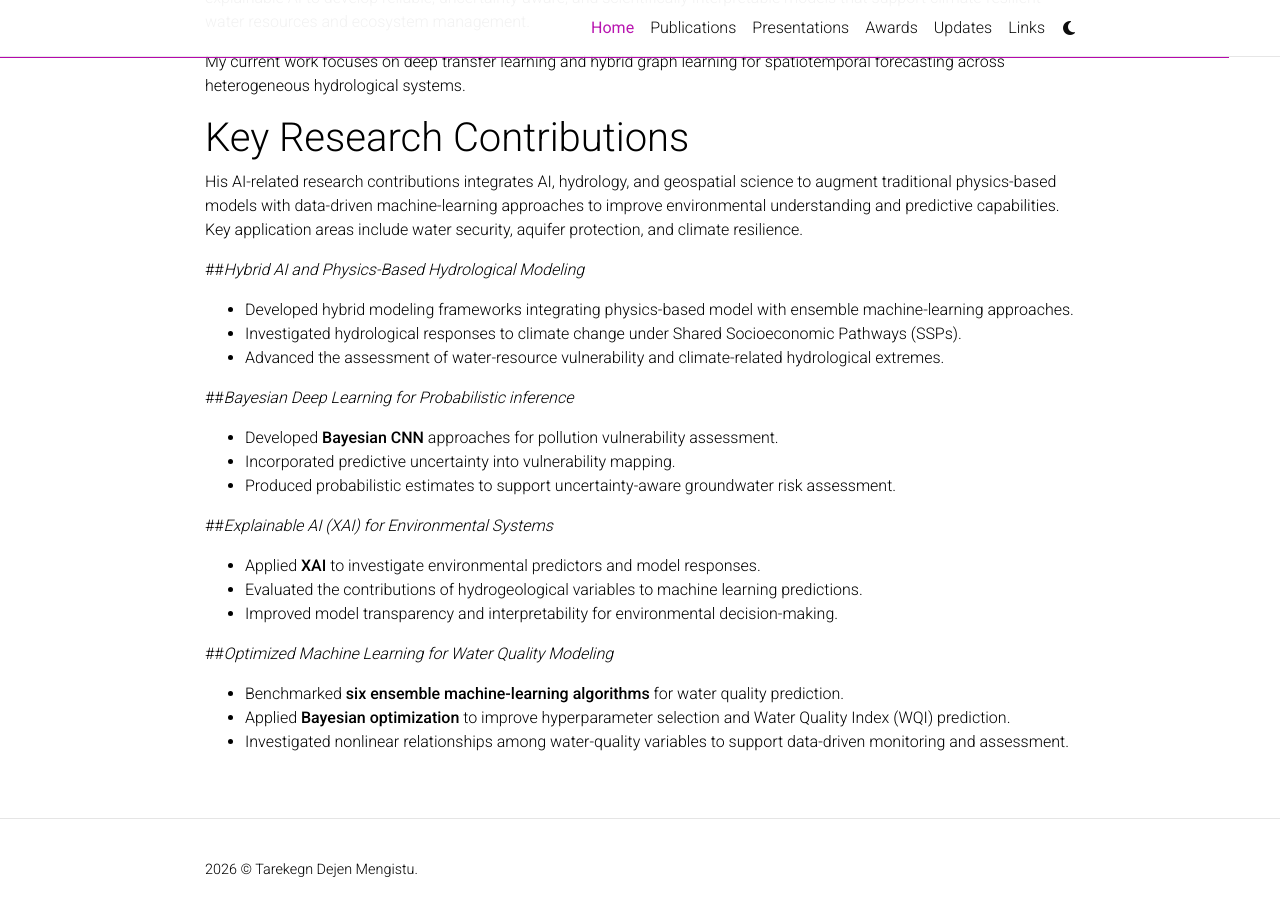
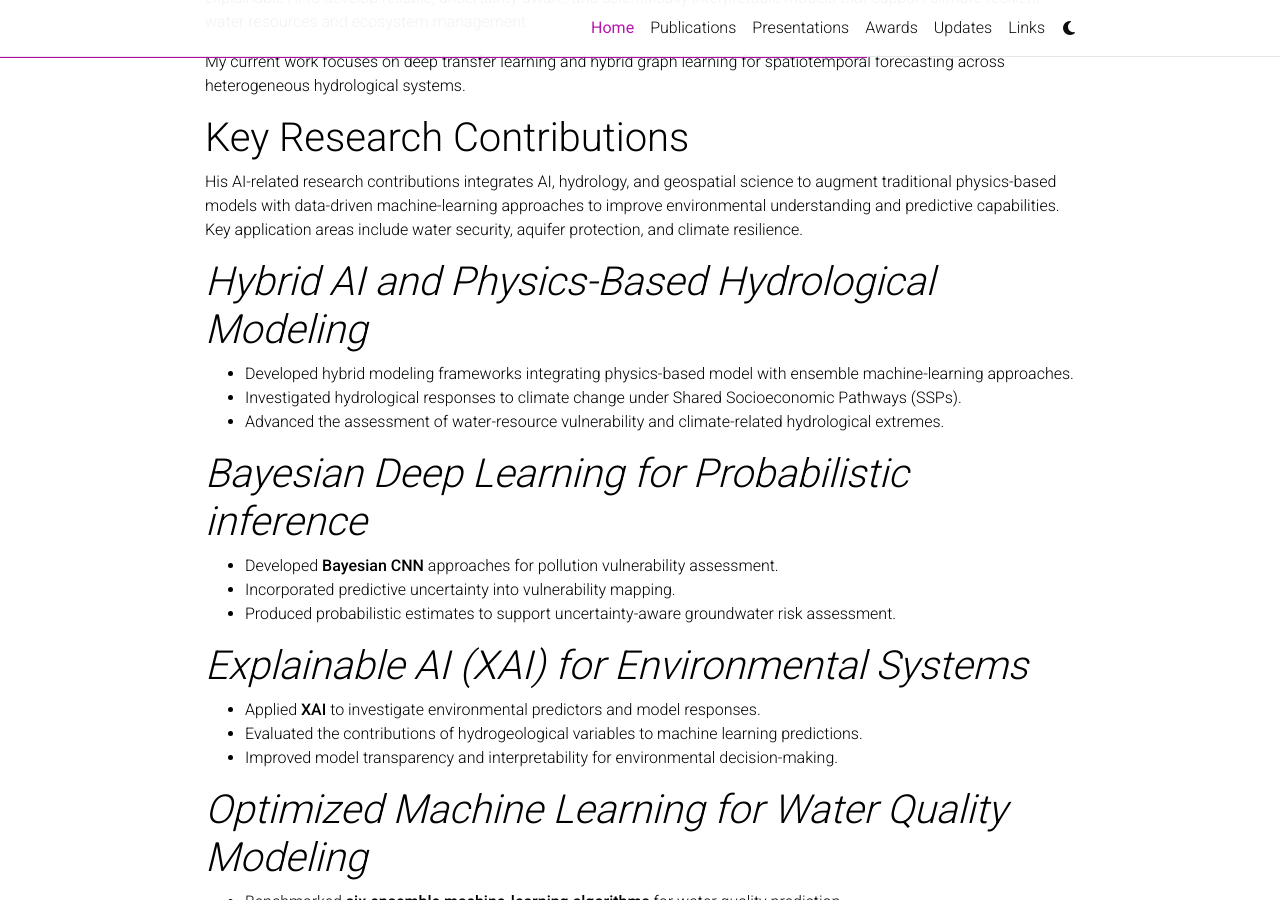
Before and after one commit to tdmengistu/tdmengistu.github.io, a Jekyll site: the page built from _pages/about.md, in a window 1280 px wide and 900 px high, scrolled down 479 px. Built offline with Jekyll 4.4.1, drawn with Linux system fonts in a browser that asks for light colours; a style sheet for code colours, icons or effects is not loaded.

```diff
--- a/_pages/about.md
+++ b/_pages/about.md
@@ -27,25 +27,25 @@ My current work focuses on deep transfer learning and hybrid graph learning for
 
 His AI-related research contributions  integrates AI, hydrology, and geospatial science to augment traditional physics-based models with data-driven machine-learning approaches to improve environmental understanding and predictive capabilities. Key application areas include water security, aquifer protection, and climate resilience.
 
-##*Hybrid AI and Physics-Based Hydrological Modeling*
+# *Hybrid AI and Physics-Based Hydrological Modeling*
 
 - Developed hybrid modeling frameworks integrating physics-based model with ensemble machine-learning approaches.
 - Investigated hydrological responses to climate change under Shared Socioeconomic Pathways (SSPs).
 - Advanced the assessment of water-resource vulnerability and climate-related hydrological extremes.
 
-##*Bayesian Deep Learning for Probabilistic inference*
+# *Bayesian Deep Learning for Probabilistic inference*
 
 - Developed **Bayesian CNN** approaches for pollution vulnerability assessment.
 - Incorporated predictive uncertainty into vulnerability mapping.
 - Produced probabilistic estimates to support uncertainty-aware groundwater risk assessment.
 
-##*Explainable AI (XAI) for Environmental Systems*
+# *Explainable AI (XAI) for Environmental Systems*
 
 - Applied **XAI** to investigate environmental predictors and model responses.
 - Evaluated the contributions of hydrogeological variables to machine learning predictions.
 - Improved model transparency and interpretability for environmental decision-making.
 
-##*Optimized Machine Learning for Water Quality Modeling*
+# *Optimized Machine Learning for Water Quality Modeling*
 
 - Benchmarked **six ensemble machine-learning algorithms** for water quality prediction.
 - Applied **Bayesian optimization** to improve hyperparameter selection and Water Quality Index (WQI) prediction.
```
